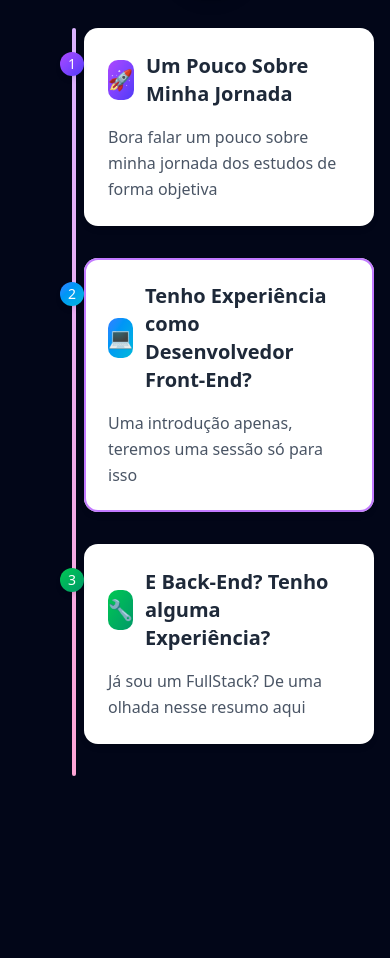
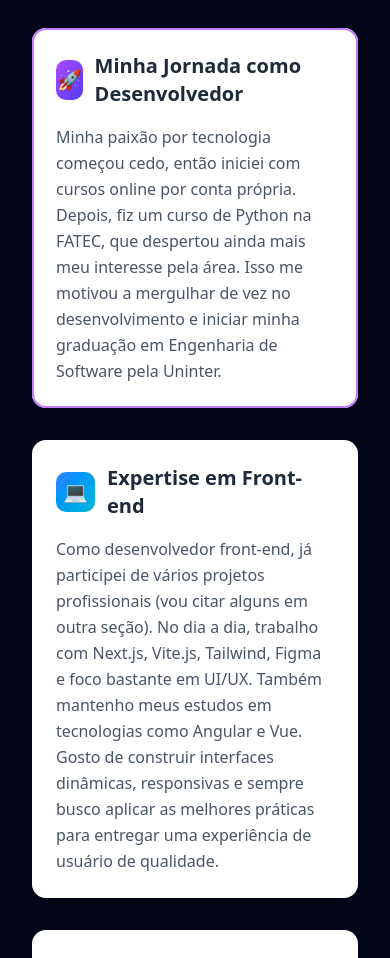
Before and after one commit to vitorkravs/portfolio-profissional-v2, a Next.js app: page / in a window 390 px wide. Shown: the part 1020-1978 px from the top of the page. Built offline with nearby package versions, Linux system fonts and the light colour scheme.

Commit message:
feat: ajuste na responsividade do sobre mim

```diff
--- a/components/AboutMe/index.tsx
+++ b/components/AboutMe/index.tsx
@@ -208,7 +208,7 @@ export default function AboutMe() {
             >
                 # Um Pouco Sobre Mim
             </motion.h1>
-            <div className="container mx-4 md:mx-12">
+            <div className="container md:mx-12">
                 {isMobile ? (
                     <div className="flex flex-col">
                         <motion.div
@@ -227,46 +227,18 @@ export default function AboutMe() {
                             </div>
                         </motion.div>
 
-                        <div className="relative" ref={timelineRef}>
-                            <div className="absolute left-6 top-0 bottom-0 w-1 bg-gradient-to-b from-purple-300 to-pink-300 rounded-full"></div>
-
-                            <motion.div
-                                ref={scrollIconRef}
-                                className="absolute left-0 top-0 w-12 h-12 bg-gradient-to-br from-main-600 to-main-400 rounded-full flex items-center justify-center z-10 shadow-lg"
-                                style={{ top: iconY }}
-                                initial={{ scale: 0, opacity: 0 }}
-                                animate={{ scale: 1, opacity: 1 }}
-                                transition={{ type: "spring", stiffness: 200, damping: 20, delay: 0.8 }}
-                            >
-                                <div className="relative w-10 h-10 rounded-full overflow-hidden">
-                                    <Image
-                                        alt="foto de perfil"
-                                        src={imagemPerfil}
-                                        fill
-                                        className="object-cover"
-                                    />
-                                </div>
-                            </motion.div>
-
+                        <div className="relative flex flex-col justify-center items-center">
                             <AnimatePresence>
-                                {aboutMeSections.map((section, index) => (
+                                {aboutMeSectionsCompleted.map((section, index) => (
                                     <motion.div
                                         key={index}
                                         id={`section-${index}`}
-                                        className="relative mb-8 ml-9 p-6 rounded-xl bg-white bg-opacity-70 backdrop-blur-sm shadow-md timeline-section"
+                                        className="relative mb-8 p-6 rounded-xl bg-white bg-opacity-70 backdrop-blur-sm shadow-md timeline-section"
                                         initial="hidden"
                                         whileInView="visible"
-                                        viewport={{ once: true, margin: "-50px" }}
                                         variants={sectionVariants}
                                         transition={{ delay: index * 0.15 }}
                                     >
-                                        <motion.div
-                                            className={`absolute -left-6 top-6 w-6 h-6 rounded-full flex items-center justify-center shadow-md ${section.color}`}
-                                            variants={timelineCircleVariants}
-                                        >
-                                            <span className="text-white text-sm">{index + 1}</span>
-                                        </motion.div>
-
                                         <motion.div variants={contentVariants}>
                                             <div className="flex items-center mb-4">
                                                 <div className={`w-10 h-10 rounded-lg ${section.color} flex items-center justify-center text-xl text-white mr-3`}>
```
